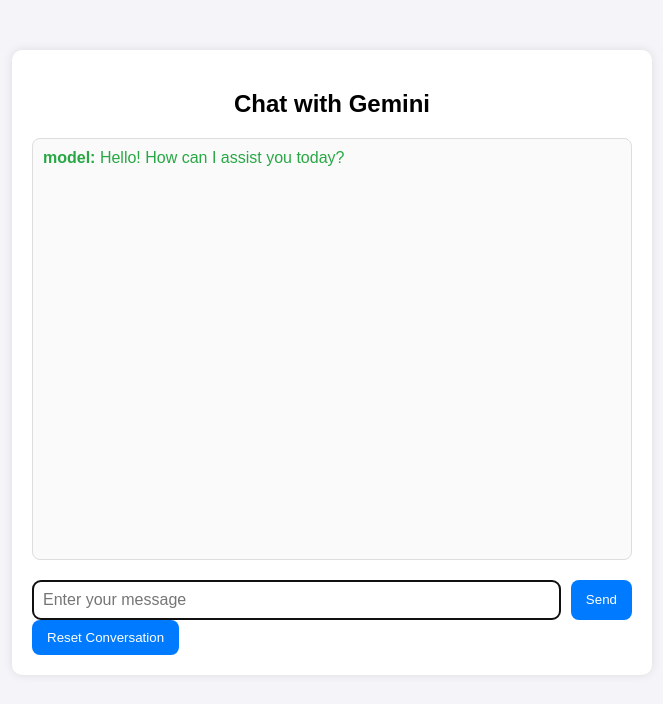
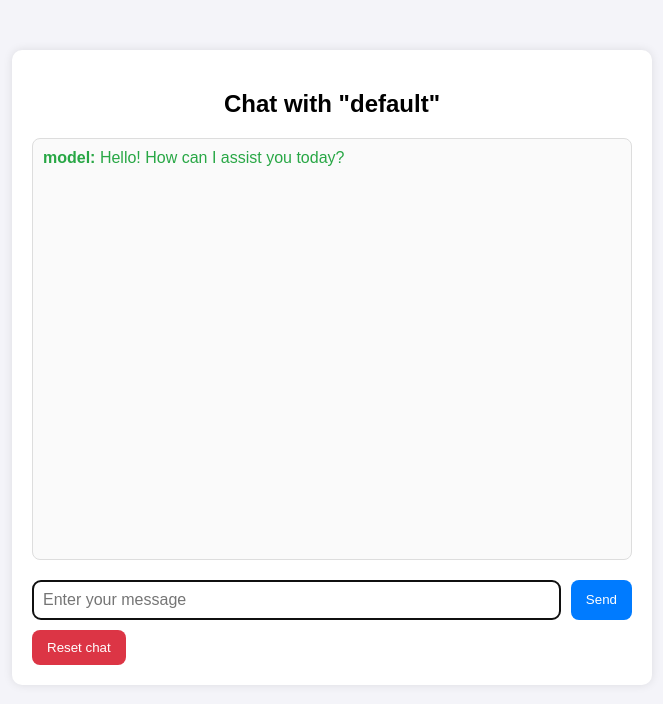
Before and after one commit to Aryan-Raj3112/Caractify, a Flask app: page / in a window 1280 px wide. Shown: the top 704 px of the page, without its empty margins (308-971 px from the left). Run offline with Flask 3, Linux system fonts and the light colour scheme.

Commit message:
Fixed reset button margin

```diff
--- a/templates/index.html
+++ b/templates/index.html
@@ -67,11 +67,19 @@
         button:hover {
             background-color: #0056b3;
         }
+        #resetButton {
+            margin-top: 10px;
+            background-color: #dc3545;
+            color: white;
+            border: none;
+            border-radius: 8px;
+            cursor: pointer;
+        }
     </style>
 </head>
 <body>
     <div class="chat-container">
-        <h2 style="text-align: center;">Chat with Gemini</h2>
+        <h2 style="text-align: center;">Chat with "default"</h2>
         <div class="chat-box">
             <!-- Flask will render the chat history here -->
             {% if chat_history %}
@@ -95,7 +103,7 @@
 
         <!-- Form to reset conversation history -->
         <form action="/reset" method="POST">
-            <button type="submit">Reset Conversation</button>
+            <button id="resetButton" type="submit">Reset chat</button>
         </form>
     </div>
 </body>
```
